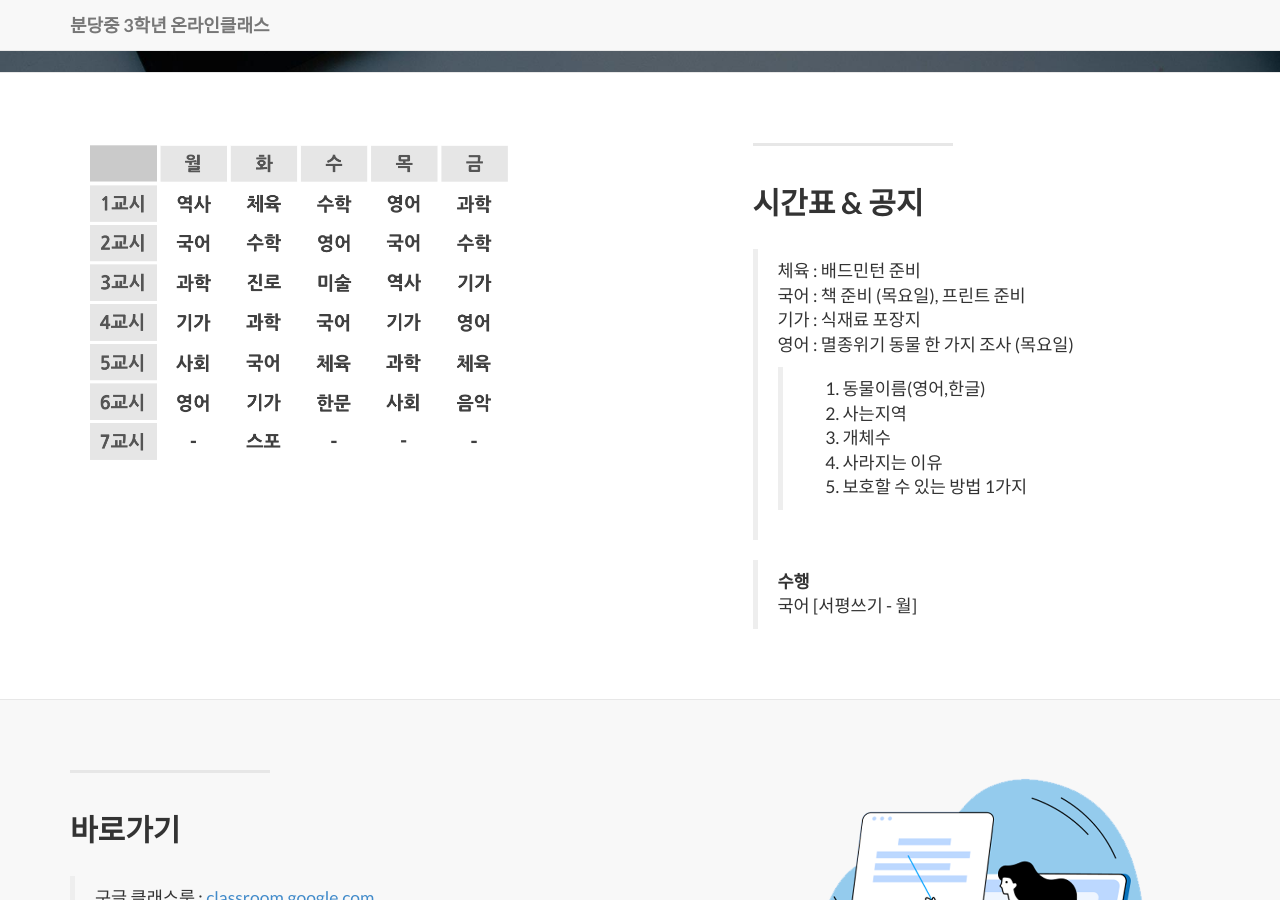
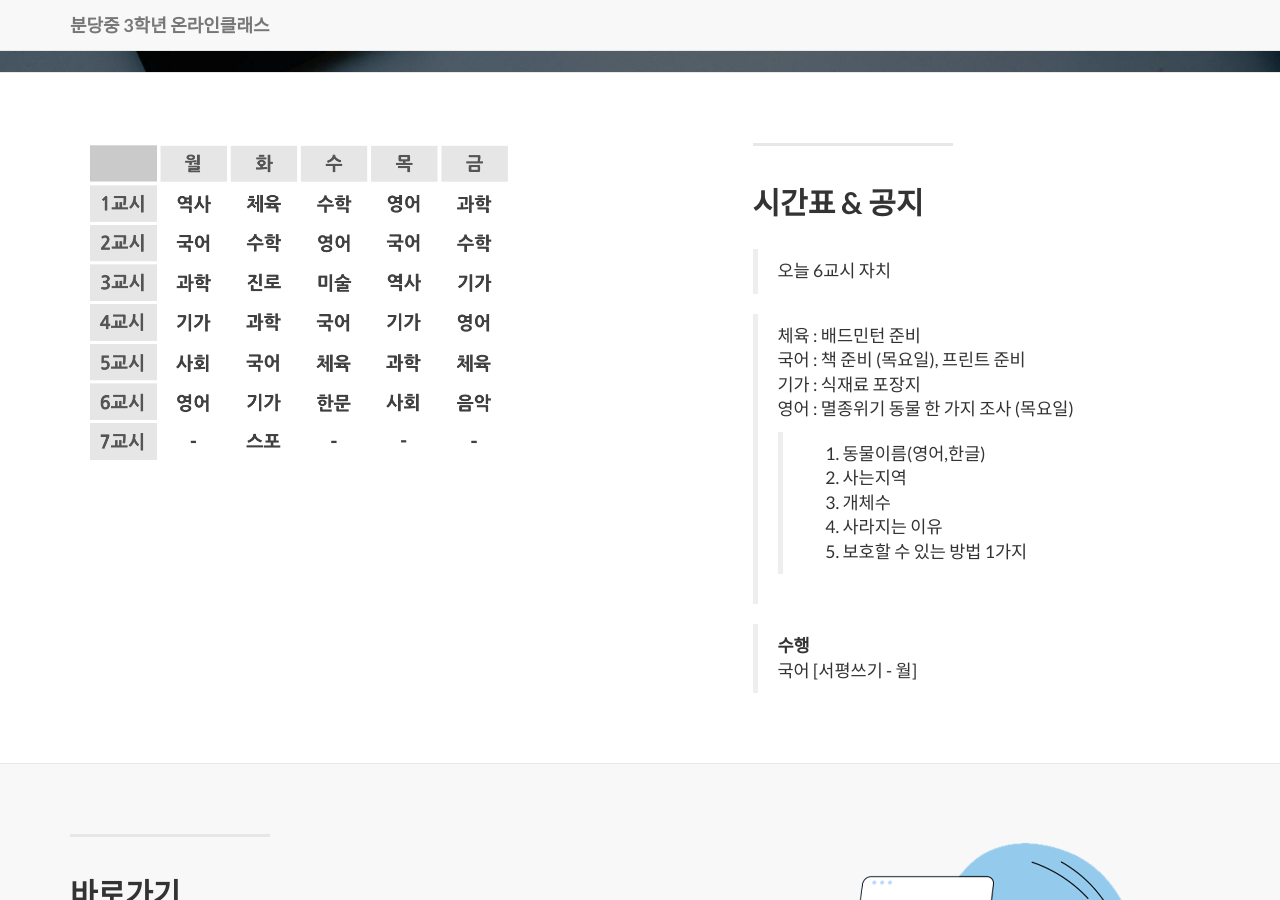
Before and after one commit to bundang-ms-2021/oncl, a Jekyll site: the page built from index.html, in a window 1280 px wide and 900 px high, scrolled down 692 px. Built offline with Jekyll 4.4.1, drawn with Linux system fonts in a browser that asks for light colours; nearby versions of some CDN libraries; library files that are not in the unit come from our copies.

Commit message:
Update 2014-09-21-services-1.markdown

```diff
--- a/_posts/2014-09-21-services-1.markdown
+++ b/_posts/2014-09-21-services-1.markdown
@@ -6,6 +6,8 @@ title: 시간표 & 공지
 description: |
 ---
 
+
+  > 오늘 6교시 자치
 
   > 체육 : 배드민턴 준비
   > 국어 : 책 준비 (목요일), 프린트 준비
```
